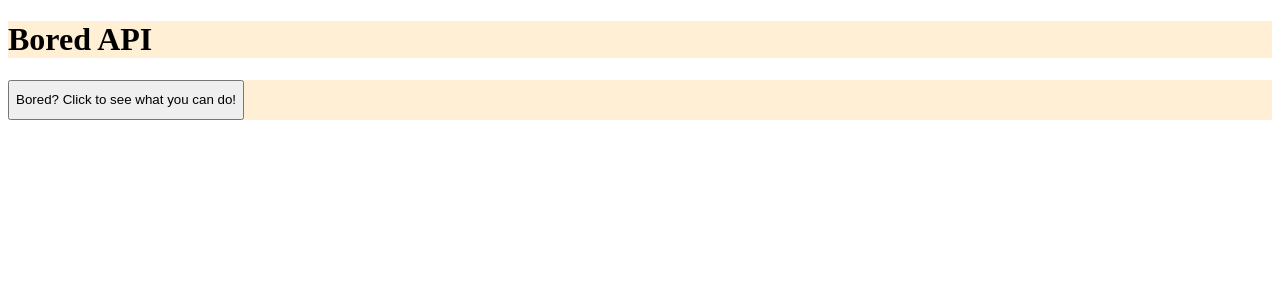
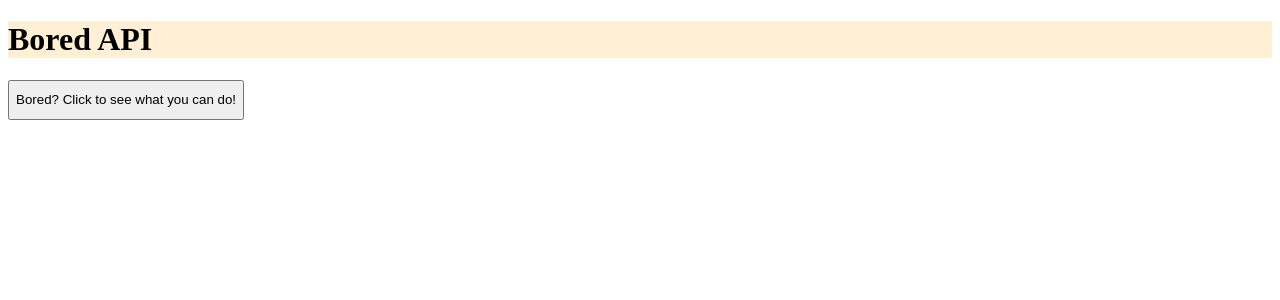
Before and after one commit to YunaHan53/bored-api-app, a React (Vite) app: page / in a window 1280 px wide. Shown: the top 300 px of the page. Built offline with nearby package versions, Linux system fonts and the light colour scheme.

Commit message:
Modified css page

```diff
--- a/css/index.css
+++ b/css/index.css
@@ -1,3 +1,9 @@
+#root {
+  display: flex;
+  align-content: center;
+  text-align: center;
+}
+
 .container {
   display: flex;
   align-content: center;
```
